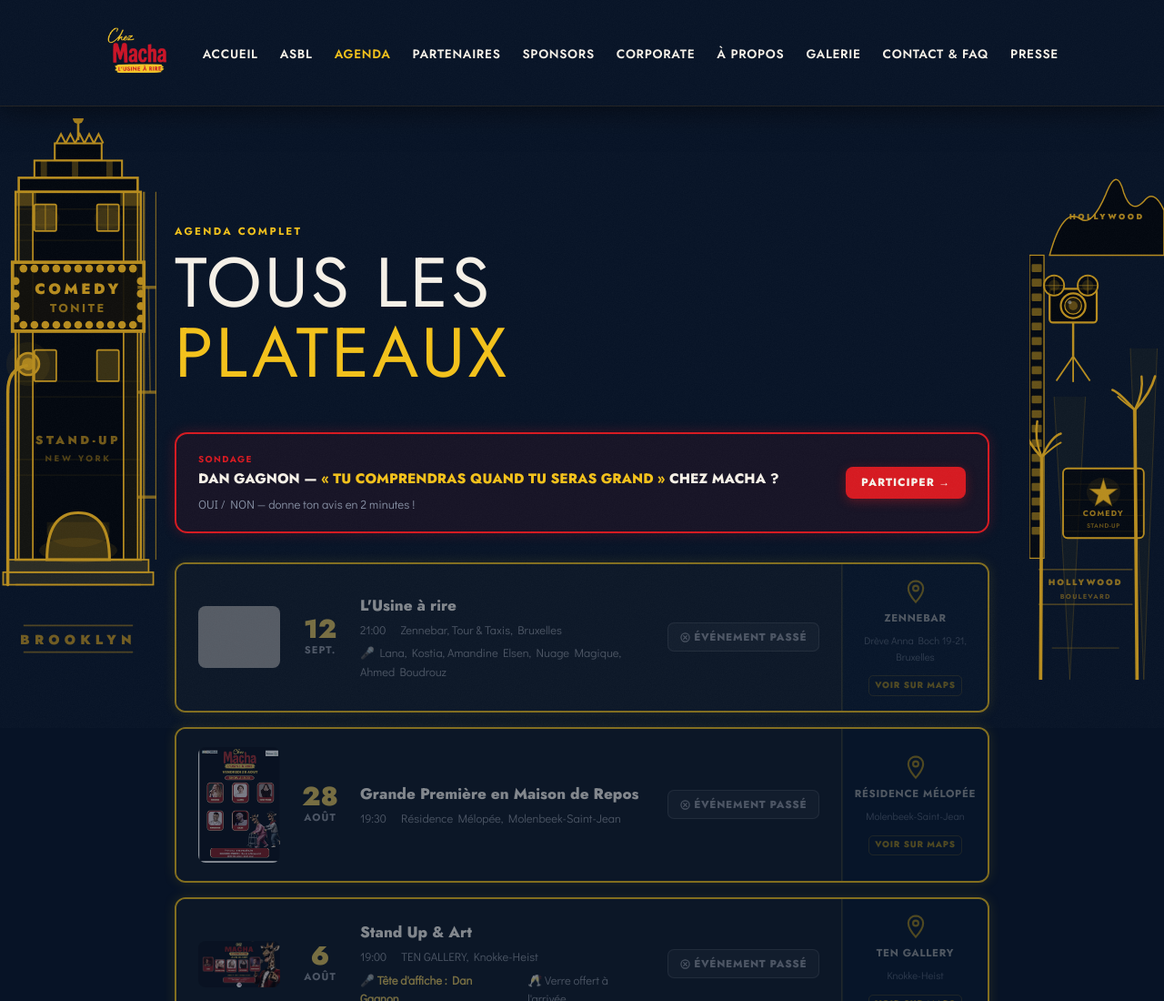
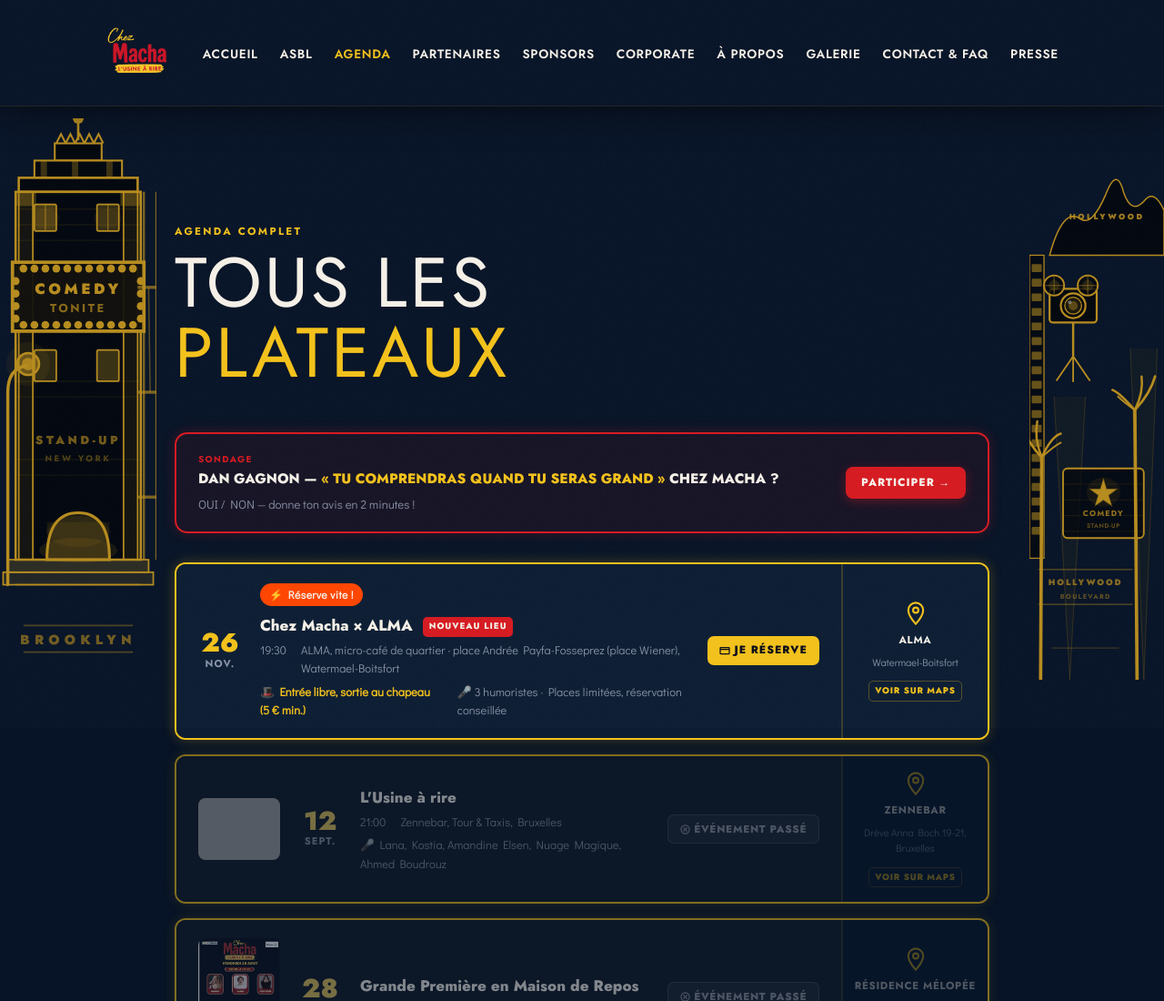
Before and after one commit to machaderuyver/chez-macha, a plain HTML site: page tickets.html in a window 1280 px wide. Shown: the top 1100 px of the page at 91% size. Drawn offline with Linux system fonts and the light colour scheme; grey boxes are pictures that could not be loaded.

Commit message:
Agenda : plateau ALMA du 26/11 + « Entrée libre, sortie au chapeau »
Co-Authored-By: Claude Opus 5.5 <noreply@anthropic.com>

```diff
--- a/tickets.html
+++ b/tickets.html
@@ -590,6 +590,22 @@
 
     <div class="events-list">
 
+      <!-- Chez Macha × ALMA — nouveau lieu, Watermael-Boitsfort (26 Novembre) -->
+      <div class="event-row featured" id="alma-26-novembre" data-date="2026-11-26">
+        <a class="event-card" href="mailto:info@chezmacha.be?subject=R%C3%A9servation%20Chez%20Macha%20%C3%A0%20ALMA%20-%2026%20novembre">
+          <div class="event-date"><span class="event-day">26</span><span class="event-month">Nov.</span></div>
+          <div class="event-body">
+            <span class="event-title">Chez Macha × ALMA <span style="display:inline-block;vertical-align:middle;margin-left:0.4rem;font-family:'Jost',sans-serif;font-size:0.6rem;font-weight:800;letter-spacing:0.1em;text-transform:uppercase;background:#D71920;color:#F6F1E8;border-radius:5px;padding:0.35em 0.7em;">Nouveau lieu</span></span>
+            <div class="event-meta"><span>19:30</span><span>ALMA, micro-café de quartier · place Andrée Payfa-Fosseprez (place Wiener), Watermael-Boitsfort</span></div>
+            <div class="event-meta" style="margin-top:0.3rem;"><span style="color:var(--yellow);font-weight:700;">🎩 Entrée libre, sortie au chapeau (5&nbsp;€ min.)</span><span>🎤 3 humoristes · Places limitées, réservation conseillée</span></div>
+          </div>
+          <span class="ticket-btn"><svg width="12" height="12" viewBox="0 0 24 24" fill="none" stroke="currentColor" stroke-width="2.5" stroke-linecap="round" stroke-linejoin="round"><path d="M2 9V6a1 1 0 011-1h18a1 1 0 011 1v3M2 9h20M2 9v9a1 1 0 001 1h18a1 1 0 001-1V9"/></svg> Je réserve</span>
+        </a>
+        <a class="event-map" href="https://www.google.com/maps/search/?api=1&amp;query=ALMA+Place+Andr%C3%A9e+Payfa-Fosseprez+1170+Watermael-Boitsfort" target="_blank">
+          <svg width="28" height="28" viewBox="0 0 24 24" fill="none" stroke="currentColor" stroke-width="1.8"><path d="M12 2C8.13 2 5 5.13 5 9c0 5.25 7 13 7 13s7-7.75 7-13c0-3.87-3.13-7-7-7z"/><circle cx="12" cy="9" r="2.5"/></svg><span class="event-map-label">ALMA</span><span class="event-map-sub">Watermael-Boitsfort</span><span class="event-map-cta">Voir sur Maps</span>
+        </a>
+      </div>
+
       <!-- Chez Macha — Zennebar, Tour & Taxis, Bruxelles (12 Septembre) -->
       <div class="event-row featured" data-date="2026-09-12">
         <a class="event-card" href="https://www.partyfinder.com/en/event/17325" target="_blank">
```
Also changed, not shown: index.html (+2 -2 lines).
